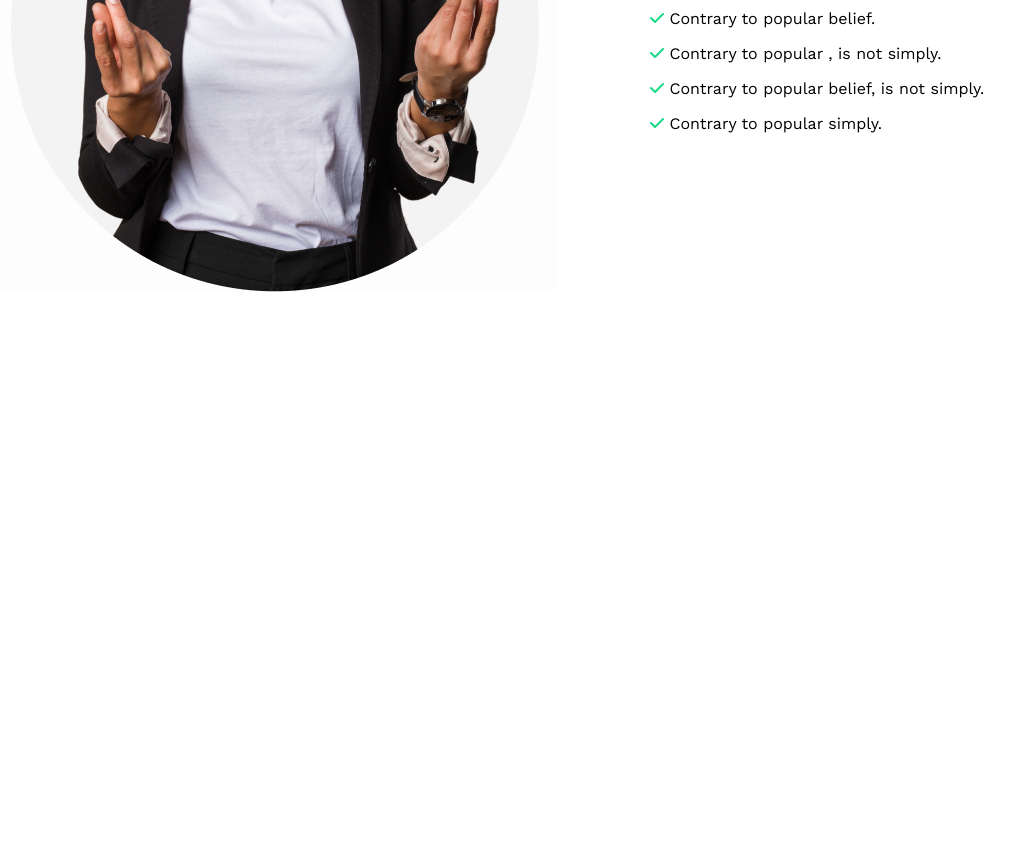
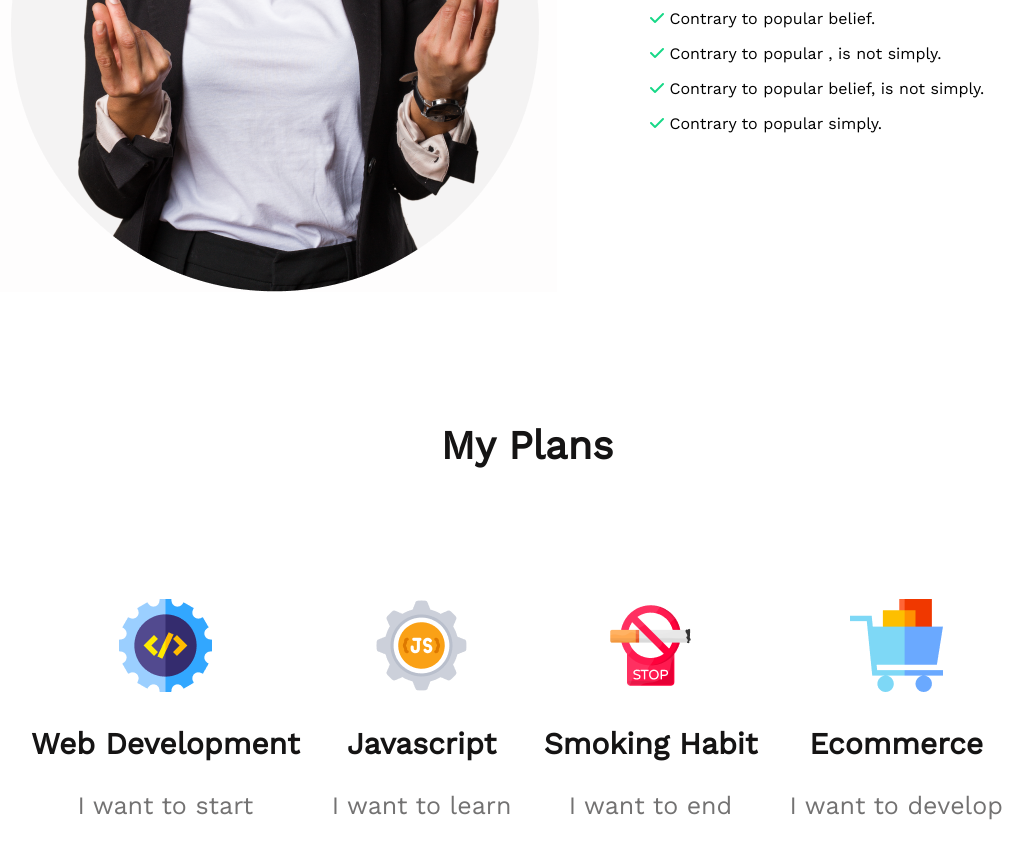
Before and after one commit to Jarif-Mahfuz/New-year-assignment, a plain HTML site: page index.html in a window 1280 px wide. Shown: the part 1424-2283 px from the top of the page, without its empty margins (113-1146 px from the left). Before the commit the page ends 1724 px from the top, so only its background shows below. Drawn offline with nearby package versions, Linux system fonts and the light colour scheme.

Commit message:
plan section added

```diff
--- a/index.html
+++ b/index.html
@@ -63,6 +63,36 @@
                     simply.</p>
             </div>
         </section>
+
+<!-- plans section -->
+        <section class="plan-section">
+            <h2 class="plan-title">
+                My Plans
+            </h2>
+            <div class="plan-container">
+                <div class="plan-item">
+                    <img src="images/icons/web.png" alt="">
+                    <h3 class="plan-item-title">Web Development</h3>
+                    <p class="plan-item-description">I want to start</p>
+                </div>
+                <div class="plan-item">
+                    <img src="images/icons/js.png" alt="">
+                    <h3 class="plan-item-title">Javascript</h3>
+                    <p class="plan-item-description">I want to learn</p>
+                </div>
+                <div class="plan-item">
+                    <img src="images/icons/smoke.png" alt="">
+                    <h3 class="plan-item-title">Smoking Habit</h3>
+                    <p class="plan-item-description">I want to end</p>
+                </div>
+                <div class="plan-item">
+                    <img src="images/icons/ecom.png" alt="">
+                    <h3 class="plan-item-title">Ecommerce</h3>
+                    <p class="plan-item-description">I want to develop</p>
+                </div>
+            </div>
+
+        </section>
     </main>
 
     <footer>
--- a/styles/style.css
+++ b/styles/style.css
@@ -73,3 +73,41 @@ header{
 .fa-solid{
    color: #16D887;
 }
+
+/* plan section styles */
+
+.plan-section{
+
+}
+.plan-title{
+    font-weight: 700;
+    font-size: 40px;
+    margin-top: 130px;
+    color: #151414;
+    align-items: center;
+    text-align:center
+
+
+}
+.plan-container{
+    display: flex;
+    justify-content: center;
+    justify-content: space-around;
+    margin: 80px 130px;
+}
+.plan-item{
+    margin-top: 50px;
+    text-align: center;
+    margin-right: 20px;
+    /* margin: 50px 50px; */
+}
+.plan-item-title{
+    font-weight: 700;
+    font-size: 30px;
+    color: #151414;
+}
+.plan-item-description{
+    font-weight: 500;
+    font-size: 25px;
+    color: #737272;
+}
```
